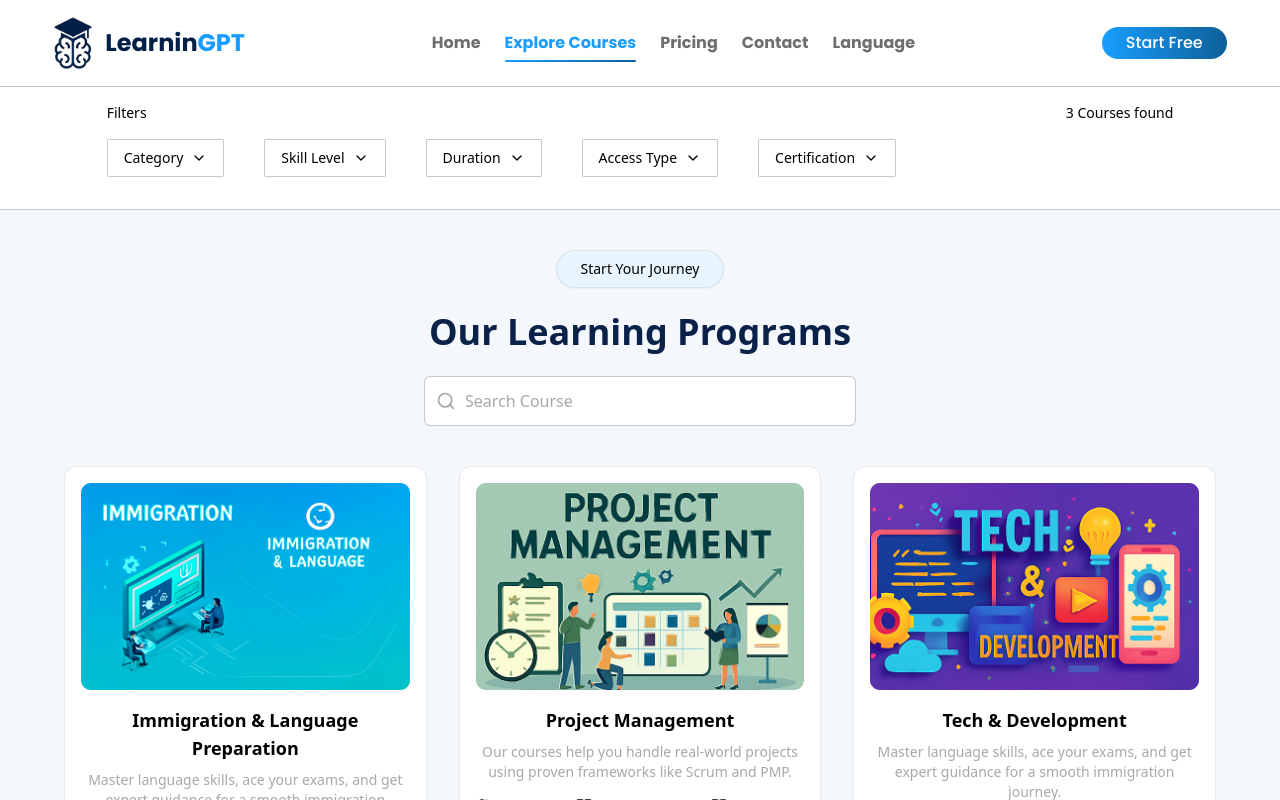
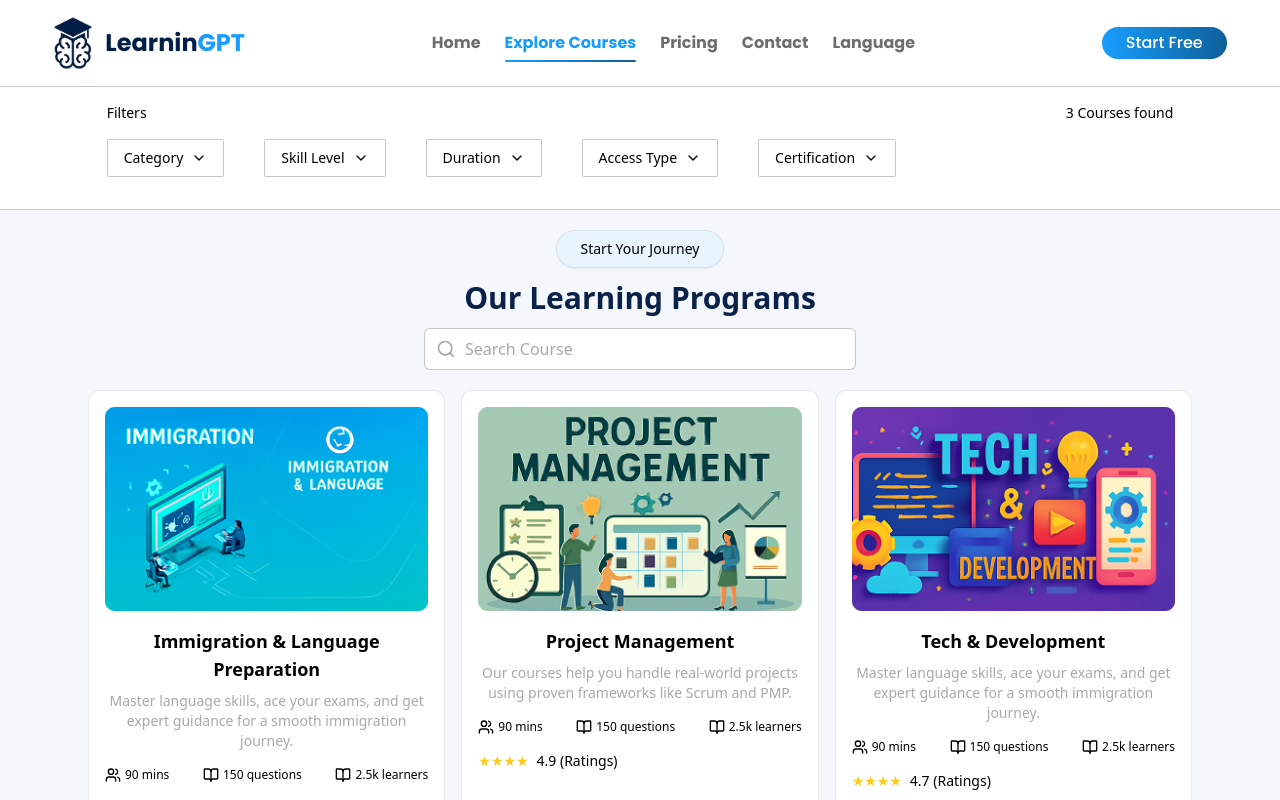
Before and after one commit to Sanjida-Khanam778/roumsy-landing-page, a React (Vite) app: page /topics in a window 1280 px wide. Shown: the top 800 px of the page. Built offline with nearby package versions, Linux system fonts and the light colour scheme.

Commit message:
fixing text size

```diff
--- a/src/Pages/Overview/MovingCarTabs.jsx
+++ b/src/Pages/Overview/MovingCarTabs.jsx
@@ -39,7 +39,7 @@ export default function MovingCarTabs() {
   const handleQuizEnd = () => {
     setGetAIHelp(true);
     setActiveTab(1);
-    setSelectedSkillLevel("Intermediate")
+    setSelectedSkillLevel("Intermediate");
   };
   const [activeTab, setActiveTab] = useState(0);
   const [startQuiz, setStartQuiz] = useState(false);
@@ -397,24 +397,24 @@ export default function MovingCarTabs() {
         <button className="bg-[#E8F5FF] border border-gray/20 px-6 py-2 rounded-full shadow-sm text-sm font-medium text-gray-700 hover:bg-gray-100 transition">
           Start Your Journey
         </button>
-        <h1 className="text-3xl font-bold text-gray-900 mt-2">
+        <h1 className="md:text-lg lg:text-xl xl:text-2xl 2xl:text-3xl font-bold text-gray-900 mt-2">
           Topic Overview
         </h1>
       </div>
 
       {/* Main Card */}
       <div className="rounded-lg overflow-hidden  max-w-7xl mx-auto p-6">
-        <div className="flex flex-col md:flex-row gap-8 mt-5 xl:mt-10">
+        <div className="flex flex-col md:flex-row gap-8 mt-5 2xl:mt-10">
           {/* Left Side - Blue Section with Illustration */}
           <img className="h-40" src={learning1} alt="" />
 
           {/* Right Side - Content */}
           <div className="items-start justify-start">
-            <h2 className="text-2xl font-bold text-gray-900 mb-4">
+            <h2 className="md:text-lg xl:text-xl 2xl:text-2xl font-bold text-gray-900 mb-2 2xl:mb-4">
               Immigration & Language Preparation
             </h2>
 
-            <p className="text-gray-600 mb-6 leading-relaxed">
+            <p className="text-gray-600 mb-3 2xl:mb-6 leading-relaxed">
               Master language skills, ace your exams, and get expert guidance
               for a smooth immigration journey.
             </p>
@@ -484,7 +484,7 @@ export default function MovingCarTabs() {
           </div>
 
           {/* Moving Car */}
-          <div className="relative h-10 mb-4 w-full">
+          <div className="relative h-10 mb-2 2xl:mb-4 w-full">
             {/* Car should be centered on the active (blue) part of the road line */}
             <div
               className="absolute transition-all duration-700 ease-in-out transform z-50 mx-auto flex items-center justify-center"
@@ -494,12 +494,12 @@ export default function MovingCarTabs() {
               }}
             >
               <div className="text-4xl ">
-                <img src={car} className="w-10" alt="" />
+                <img src={car} className="w-10 xl:w-16" alt="" />
               </div>
             </div>
 
             {/* Road Line */}
-            <div className="absolute bottom-0 left-0 right-0 h-0.5 bg-gray-300 rounded-full z-20 ">
+            <div className="absolute bottom-0 left-0 right-0 h-0.5 bg-gray-300 rounded-full z-20">
               <div
                 className="h-full bg-blue-500 rounded-full transition-all duration-700 ease-in-out "
                 style={{ width: `${((activeTab + 1) * 100) / tabs.length}%` }}
--- a/src/Pages/Topics/Topics.jsx
+++ b/src/Pages/Topics/Topics.jsx
@@ -10,14 +10,14 @@ export default function Topics() {
       <ScrollRestoration />
       <FilterBar />
       {/* heading... */}
-      <div className="flex flex-col items-center justify-center px-4 bg-[#F4F8FD] py-5 lg:py-10">
+      <div className="flex flex-col items-center justify-center px-4 bg-[#F4F8FD] py-5 2xl:py-10">
         {/* Top Button */}
         <button className="bg-[#E8F5FF] border border-gray/20 px-6 py-2 rounded-full shadow-sm text-sm font-medium text-gray-700 hover:bg-gray-100 transition">
           Start Your Journey
         </button>
 
         {/* Heading */}
-        <h2 className="text-xl md:text-3xl lg:text-4xl font-bold text-center text-[#0A2149] my-3 lg:my-6">
+        <h2 className="text-xl md:text-3xl 2xl:text-4xl font-bold text-center text-[#0A2149] my-3 2xl:my-6">
           Our Learning Programs
         </h2>
 
@@ -30,7 +30,7 @@ export default function Topics() {
           <input
             type="text"
             placeholder="Search Course"
-            className="w-full pl-10 pr-4 py-2 lg:py-3 border border-gray/50 rounded-md focus:outline-none focus:ring-2 focus:ring-blue-400 text-gray-700 placeholder-gray/80"
+            className="w-full pl-10 pr-4 py-2 2xl:py-3 border border-gray/50 rounded-md focus:outline-none focus:ring-2 focus:ring-blue-400 text-gray-700 placeholder-gray/80"
           />
         </div>
       </div>
--- a/src/components/Shared/AllPrograms.jsx
+++ b/src/components/Shared/AllPrograms.jsx
@@ -102,7 +102,7 @@ export default function AllPrograms({ limit }) {
   ];
 
   return (
-    <div className="grid md:grid-cols-3 gap-4 lg:gap-8 max-w-6xl px-6 lg:px-0 mx-auto">
+    <div className="grid md:grid-cols-3 gap-4 2xl:gap-8 max-w-6xl px-6 2xl:px-0 mx-auto">
       {programs.map((program, index) => (
         <div
           key={index}
```
